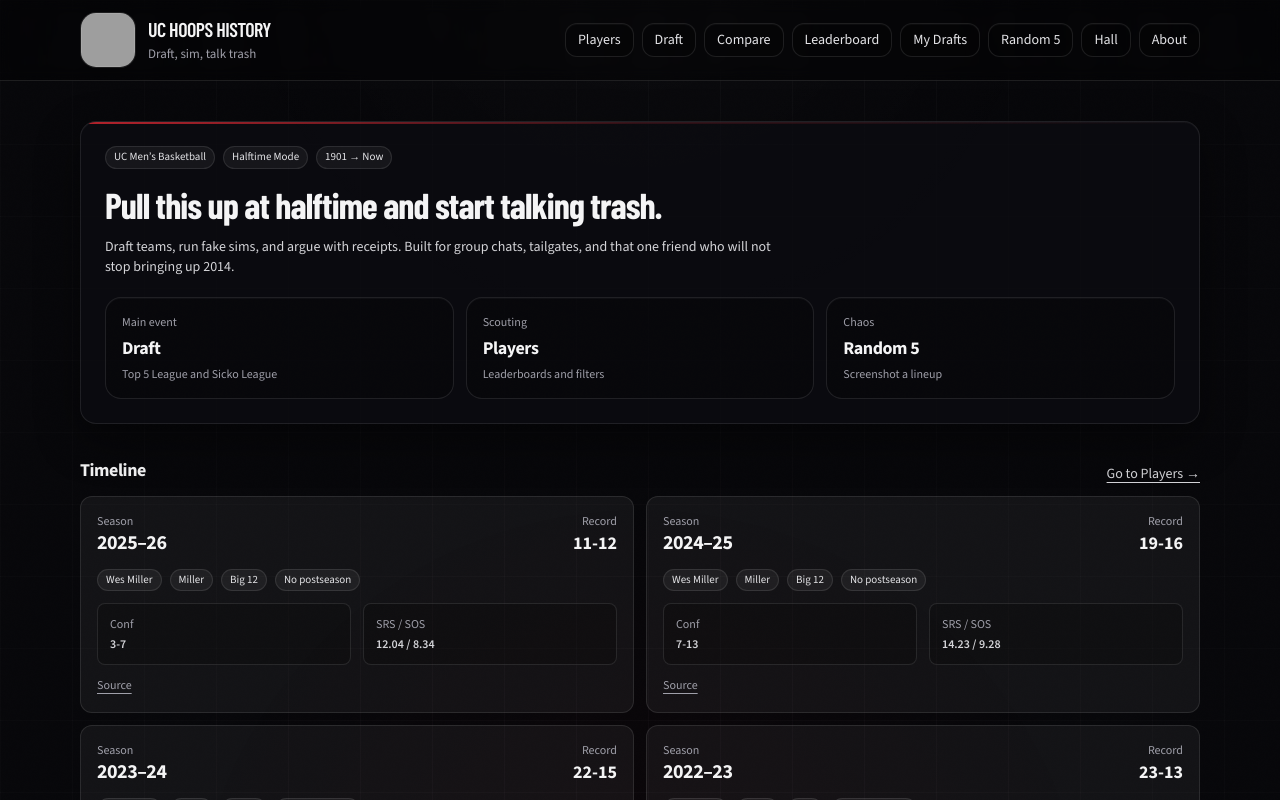
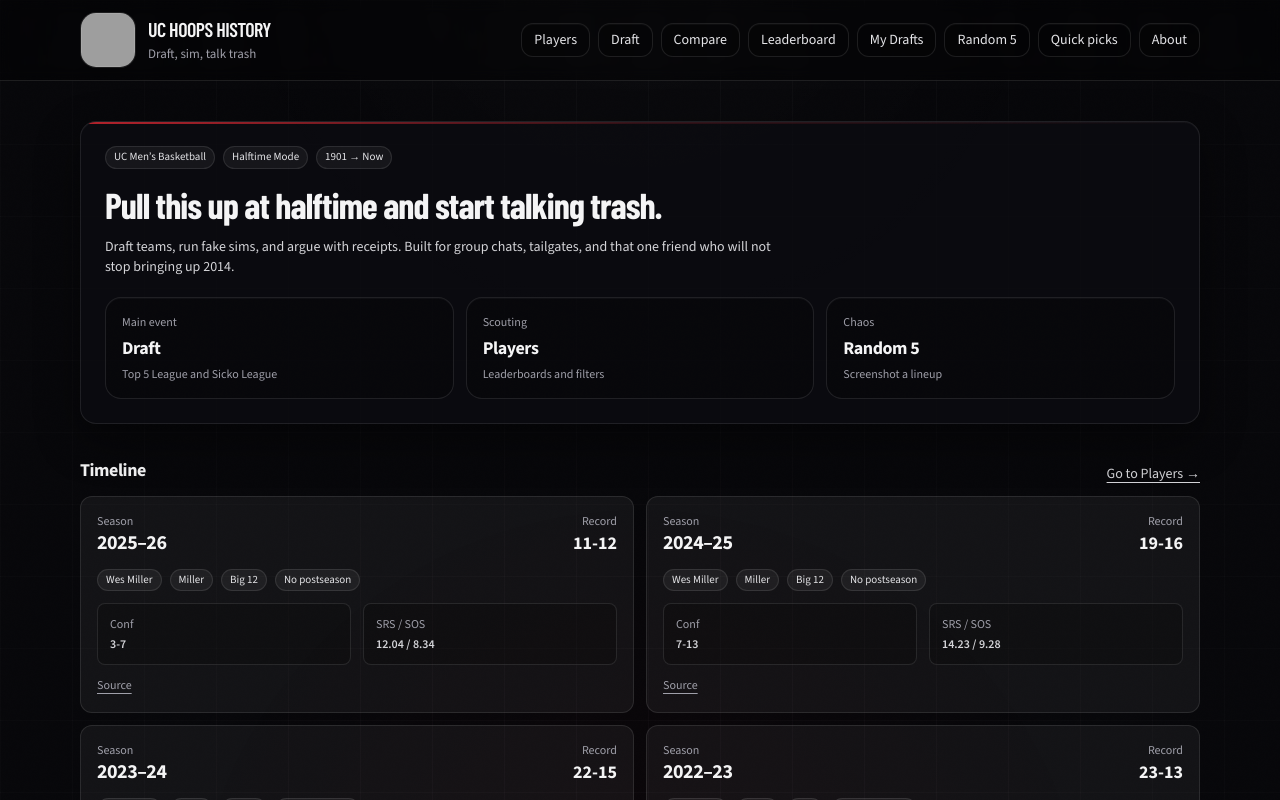
Before and after one commit to ucsandman/uc-hoops-history, a Next.js app: page / in a window 1280 px wide. Shown: the top 800 px of the page. Built offline with nearby package versions, Linux system fonts and the light colour scheme; grey boxes are pictures that could not be loaded; a web font is replaced by a local one.

Commit message:
Remove Hall route; link Quick picks from header

```diff
--- a/src/app/hall/page.tsx
+++ /dev/null
@@ -1,10 +0,0 @@
-import { redirect } from "next/navigation";
-
-export const metadata = {
-  title: "Hall • UC Hoops History",
-  description: "Quick picks moved to the About page.",
-};
-
-export default function HallPage() {
-  redirect("/about#quick-picks");
-}
--- a/src/app/layout.tsx
+++ b/src/app/layout.tsx
@@ -86,8 +86,8 @@ export default function RootLayout({
                   <Link className="sb-chip rounded-xl px-3 py-1.5 text-zinc-200 hover:text-white hover:bg-white/5" href="/random">
                     Random 5
                   </Link>
-                  <Link className="sb-chip rounded-xl px-3 py-1.5 text-zinc-200 hover:text-white hover:bg-white/5" href="/hall">
-                    Hall
+                  <Link className="sb-chip rounded-xl px-3 py-1.5 text-zinc-200 hover:text-white hover:bg-white/5" href="/about#quick-picks">
+                    Quick picks
                   </Link>
                   <Link className="sb-chip rounded-xl px-3 py-1.5 text-zinc-200 hover:text-white hover:bg-white/5" href="/about">
                     About
```
